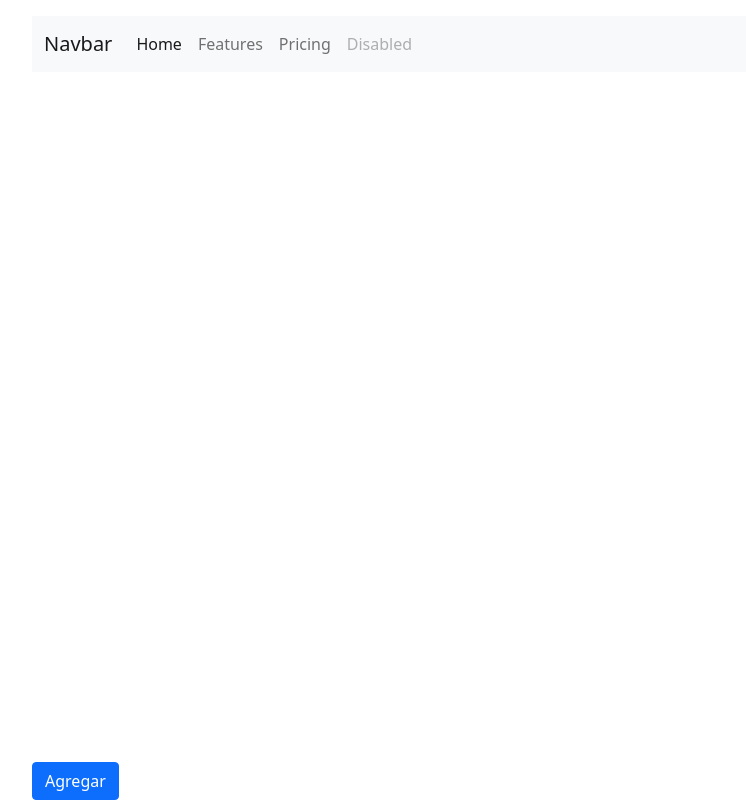
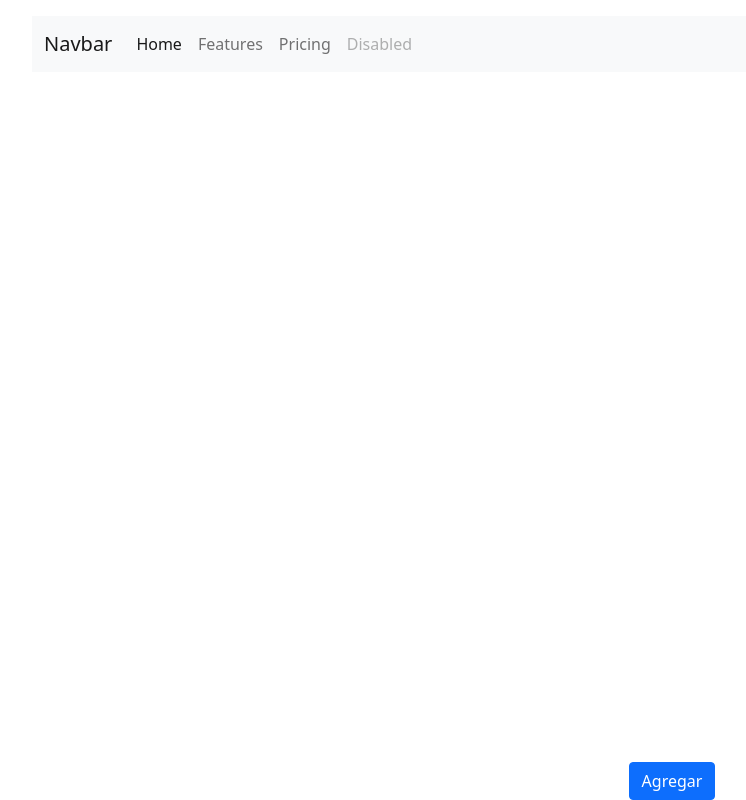
Before and after one commit to Ovicenthina/mirepo, a plain HTML site: page index.html in a window 1280 px wide. Shown: the top 800 px of the page, without its empty margins (54-800 px from the left). Drawn offline with nearby package versions, Linux system fonts and the light colour scheme; a web font is replaced by a local one.

Commit message:
cambios en el footer

```diff
--- a/index.html
+++ b/index.html
@@ -55,7 +55,7 @@
 
             </div>
         </main>
-        <footer>
+        <footer class="text-center">
             <button type="button" id="idBtnAgregar"  class="btn btn-primary">Agregar</button>
         </footer>
     </div>
```
